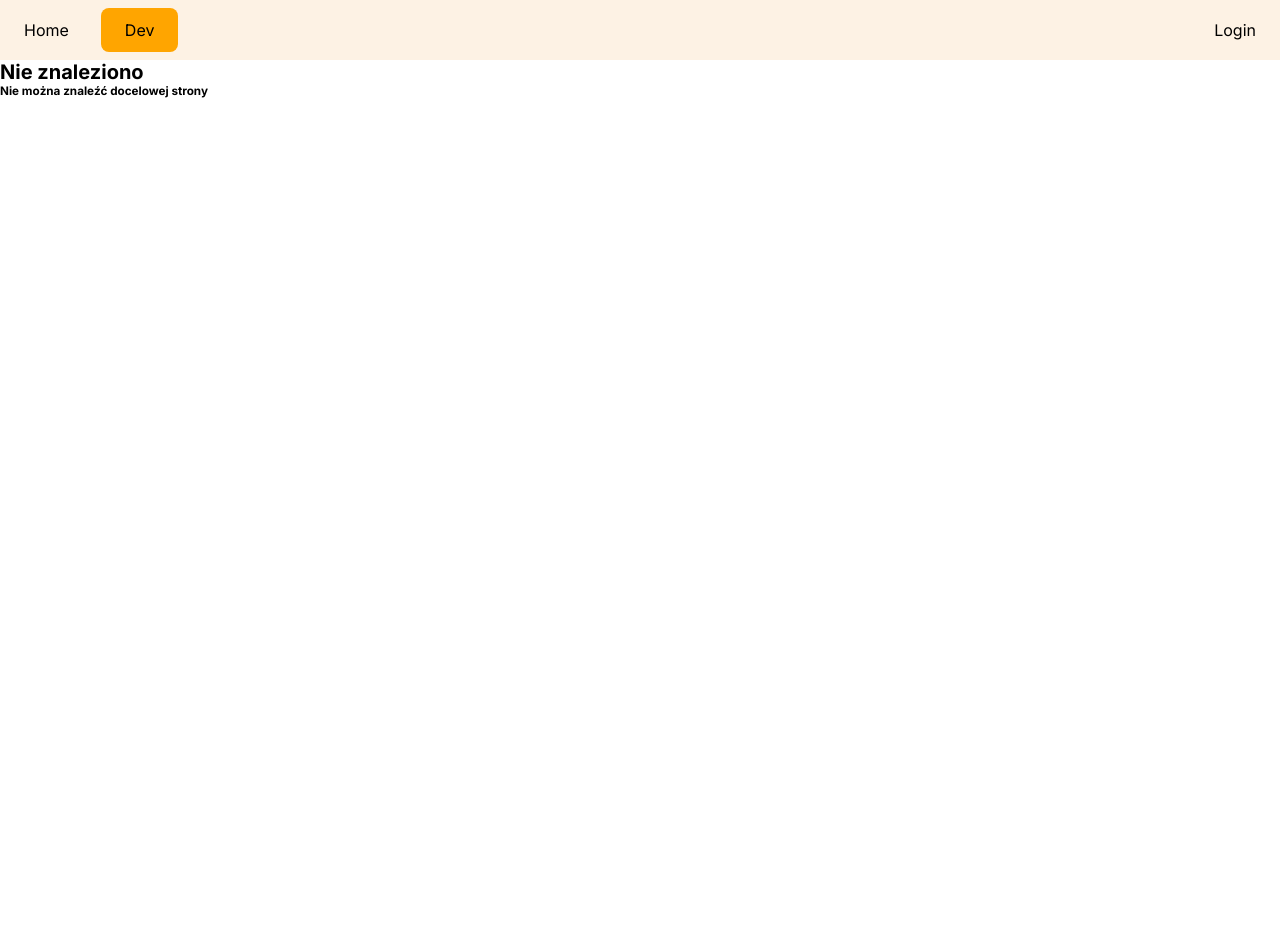
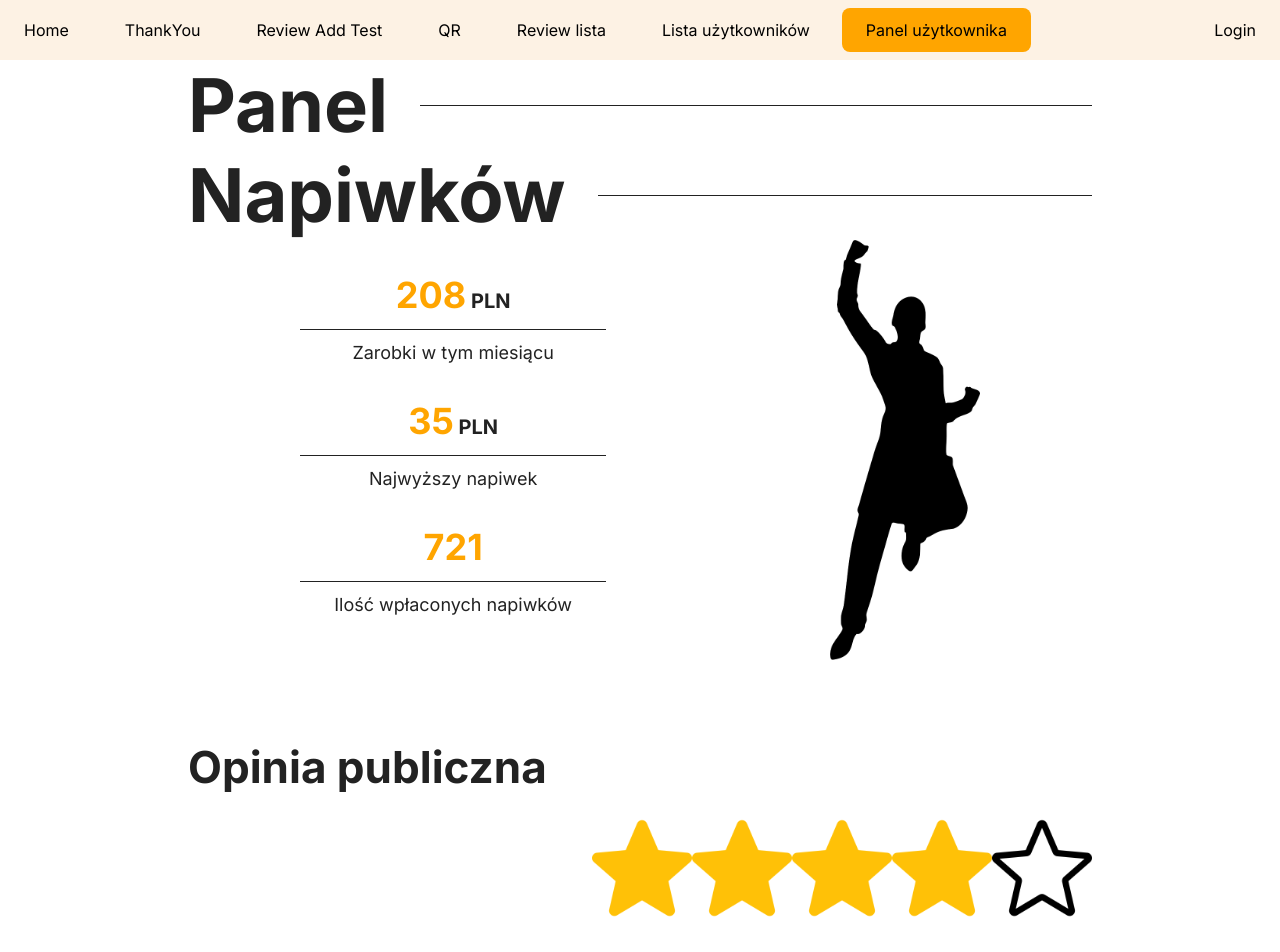
Before and after one commit to Programowanie-Zespolowe-PAJDA/Frontend, a React (Vite) app: page /dev/userpanel in a window 1280 px wide. Shown: the top 952 px of the page. Before the commit the page ends 800 px from the top, so only its background shows below. Built offline with nearby package versions, Linux system fonts and the light colour scheme.

Commit message:
creation of user page

```diff
--- a/package.json
+++ b/package.json
@@ -14,6 +14,7 @@
     },
     "dependencies": {
         "react": "^18.2.0",
+        "react-charts": "^3.0.0-beta.57",
         "react-dom": "^18.2.0",
         "react-qr-code": "^2.0.12"
     },
--- a/src/App.css
+++ b/src/App.css
@@ -11,6 +11,7 @@ body {
 
 html {
     font-size: 62.5%;
+    color: var(--color-text);
 }
 
 body {
@@ -48,7 +49,7 @@ body {
     --font-15: 9.8rem;
 
     --color-background: #eee;
-    --color-text: black;
+    --color-text: #222;
     --color-header: lightgray;
     --color-header-button: lightgreen;
     --color-header-button-hover: rgb(109, 218, 109);
--- a/src/App.jsx
+++ b/src/App.jsx
@@ -14,6 +14,7 @@ import DisplayUsersPage from "./Pages/DisplayUsers";
 
 import GenerateQRTestPage from "./Pages/GenerateQRTest";
 import RootLayout from "./Pages/Root";
+import UserPanelPage from "./Pages/UserPanel";
 
 export const LOCAL = false;
 
@@ -53,6 +54,7 @@ const router = createBrowserRouter([
                 loader: reviewDisplayAction,
             },
             { path: "userlist", element: <DisplayUsersPage /> },
+            { path: "userpanel", element: <UserPanelPage /> },
         ],
     },
 ]);
--- /dev/null
+++ b/src/Pages/UserPanel.jsx
@@ -0,0 +1,67 @@
+import Comments from "../components/UserPanel/Comments";
+import TipChart from "../components/UserPanel/TipChart";
+import TipInfo from "../components/UserPanel/TipInfo";
+import UserRating from "../components/UserPanel/UserRating";
+import classes from "./UserPanel.module.css";
+
+import happyPersonImg from "/happy-person.png";
+
+const EXAMPLE_COMMENTS = [
+    {
+        user: "Agnieszka",
+        comment: "Bardzo dobre",
+    },
+    {
+        user: "Adam",
+        comment: "Podoba mi sie bardzo to jedzonko",
+    },
+    {
+        user: "Ewa",
+        comment: "Skibidi toilet",
+    },
+];
+
+export default function UserPanelPage() {
+    return (
+        <div className={classes.container}>
+            <header className={classes.header}>
+                <div className={classes.headerLine}>
+                    <h1>Panel</h1>
+                    <hr />
+                </div>
+                <div className={classes.headerLine}>
+                    <h1>Napiwków</h1>
+                    <hr />
+                </div>
+            </header>
+            <section className={classes.earnings}>
+                <ol>
+                    <TipInfo
+                        value="208"
+                        message="Zarobki w tym miesiącu"
+                        currency="PLN"
+                    />
+                    <TipInfo
+                        value="35"
+                        message="Najwyższy napiwek"
+                        currency="PLN"
+                    />
+                    <TipInfo value="721" message="Ilość wpłaconych napiwków" />
+                </ol>
+                <img src={happyPersonImg} alt="happy-person" />
+            </section>
+            <section className={classes.rating}>
+                <h2>Opinia publiczna</h2>
+                <UserRating rating={4} />
+            </section>
+            <section className={classes.comments}>
+                <h2>Wykres przychodów z napiwków</h2>
+                <TipChart />
+            </section>
+            <section className={classes.comments}>
+                <h2>Komentarze</h2>
+                <Comments commentList={EXAMPLE_COMMENTS} />
+            </section>
+        </div>
+    );
+}
--- /dev/null
+++ b/src/Pages/UserPanel.module.css
@@ -0,0 +1,89 @@
+.container {
+    max-width: 100rem;
+    padding: 0 var(--spacing-8);
+    margin: 0 auto;
+}
+.container h2 {
+    font-size: var(--font-10);
+    margin-bottom: var(--spacing-6);
+}
+.container section {
+    margin-bottom: var(--spacing-10);
+}
+
+.headerLine {
+    display: flex;
+    align-items: center;
+    gap: var(--spacing-7);
+}
+.headerLine h1 {
+    font-size: var(--font-13);
+}
+.headerLine hr {
+    flex-grow: 1;
+    border: 0;
+    border-bottom: 0.1rem solid var(--color-text);
+}
+
+.earnings {
+    display: flex;
+    justify-content: space-around;
+    align-items: center;
+}
+.earnings ol {
+    list-style: none;
+    text-align: center;
+}
+.earnings h3 {
+    font-size: var(--font-9);
+    color: var(--color-nav-link-current);
+    padding: var(--spacing-4) var(--spacing-11);
+    margin-bottom: var(--spacing-4);
+    border-bottom: 0.1rem solid var(--color-text);
+}
+.earnings span {
+    font-size: var(--font-6);
+    color: var(--color-text);
+}
+.earnings p {
+    font-size: var(--font-5);
+}
+.earnings img {
+    width: 15rem;
+}
+.earnings ol {
+    list-style: none;
+    text-align: center;
+}
+.earnings li {
+    margin-bottom: var(--spacing-6);
+}
+
+.rating ol {
+    display: flex;
+    justify-content: flex-end;
+    list-style: none;
+}
+.rating img {
+    width: 10rem;
+}
+
+.comments ol {
+    list-style: none;
+    padding: var(--spacing-6) var(--spacing-8);
+}
+.comments li {
+    box-shadow: 0 0 0.1rem 0.1rem rgba(0, 0, 0, 0.2);
+    padding: var(--spacing-4) var(--spacing-6);
+    margin-bottom: var(--spacing-6);
+}
+.comments li:last-child {
+    margin-bottom: 0;
+}
+.comments h3 {
+    font-size: var(--font-7);
+}
+.comments p {
+    font-size: var(--font-5);
+    margin: var(--spacing-4) var(--spacing-6);
+}
--- a/src/components/MainNavigationDev.jsx
+++ b/src/components/MainNavigationDev.jsx
@@ -54,6 +54,14 @@ export default function MainNavigationDev() {
                 >
                     Lista użytkowników
                 </NavLink>
+                <NavLink
+                    to="userpanel"
+                    className={({ isActive }) =>
+                        isActive ? classes.active : undefined
+                    }
+                >
+                    Panel użytkownika
+                </NavLink>
             </div>
             <div className={classes.rightSide}>
                 <NavLink
--- /dev/null
+++ b/src/components/UserPanel/Comments.jsx
@@ -0,0 +1,16 @@
+export default function Comments({ commentList }) {
+    console.log("commentList");
+    console.log(commentList);
+
+    return (
+        <ol>
+            {commentList &&
+                commentList.map((comment, index) => (
+                    <li key={index}>
+                        <h3>{comment.user}</h3>
+                        <p>{comment.comment}</p>
+                    </li>
+                ))}
+        </ol>
+    );
+}
--- /dev/null
+++ b/src/components/UserPanel/TipChart.jsx
@@ -0,0 +1,3 @@
+export default function TipChart() {
+    return <>tip chart</>;
+}
--- /dev/null
+++ b/src/components/UserPanel/TipInfo.jsx
@@ -0,0 +1,11 @@
+export default function TipInfo({ value, message, currency }) {
+    return (
+        <li>
+            <h3>
+                {value}
+                <span> {currency}</span>
+            </h3>
+            <p>{message}</p>
+        </li>
+    );
+}
--- /dev/null
+++ b/src/components/UserPanel/UserRating.jsx
@@ -0,0 +1,22 @@
+export default function UserRating({ rating }) {
+    return (
+        <>
+            <ol>
+                {[...Array(5)].map((a, index) => {
+                    const ratingStar = index + 1;
+                    return (
+                        <li key={ratingStar}>
+                            <img
+                                src={
+                                    rating >= ratingStar
+                                        ? "/star.png"
+                                        : "/star-empty.png"
+                                }
+                            />
+                        </li>
+                    );
+                })}
+            </ol>
+        </>
+    );
+}
```
Also changed, not shown: 1 other file (tests, documents, lock files or other folders).
